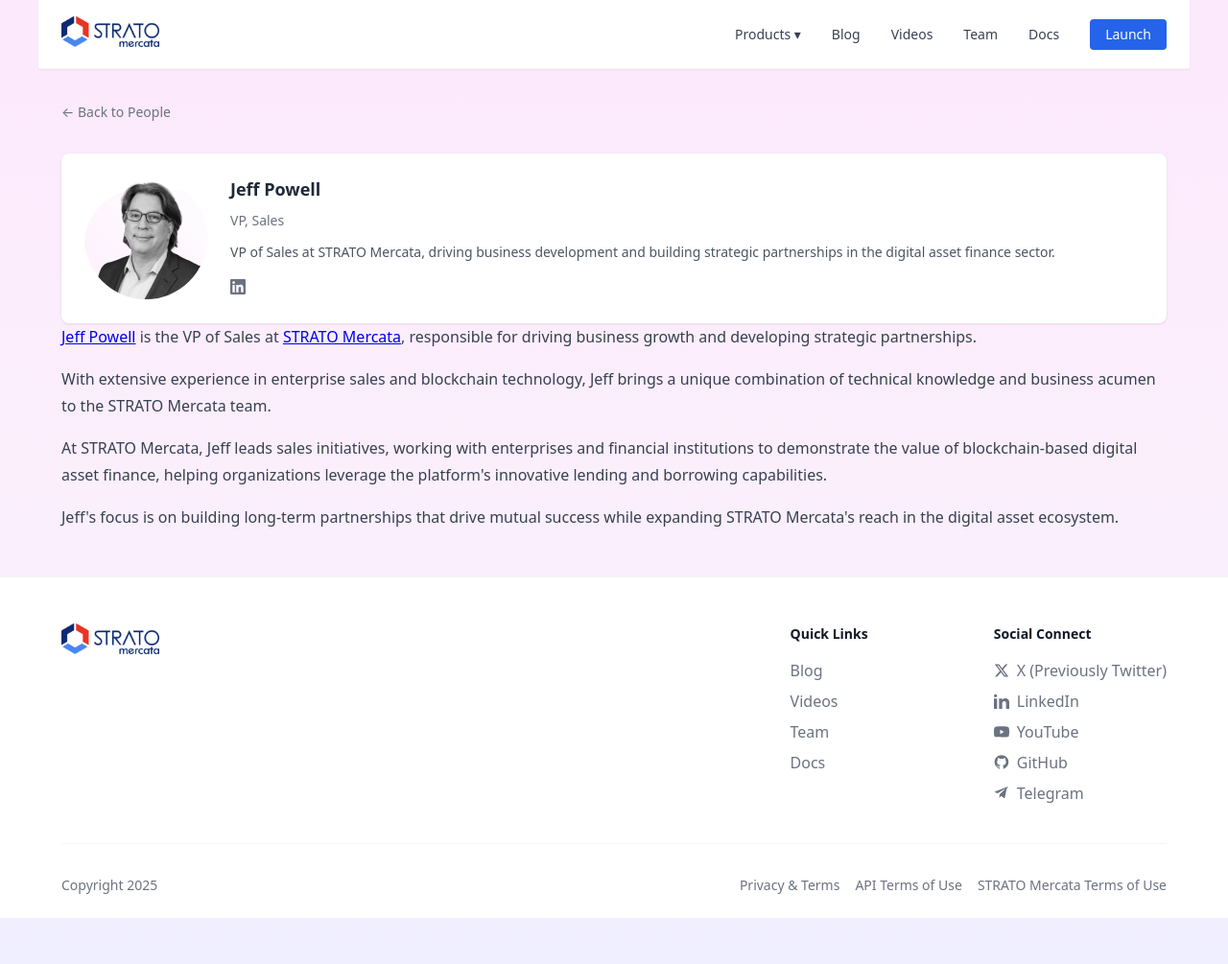
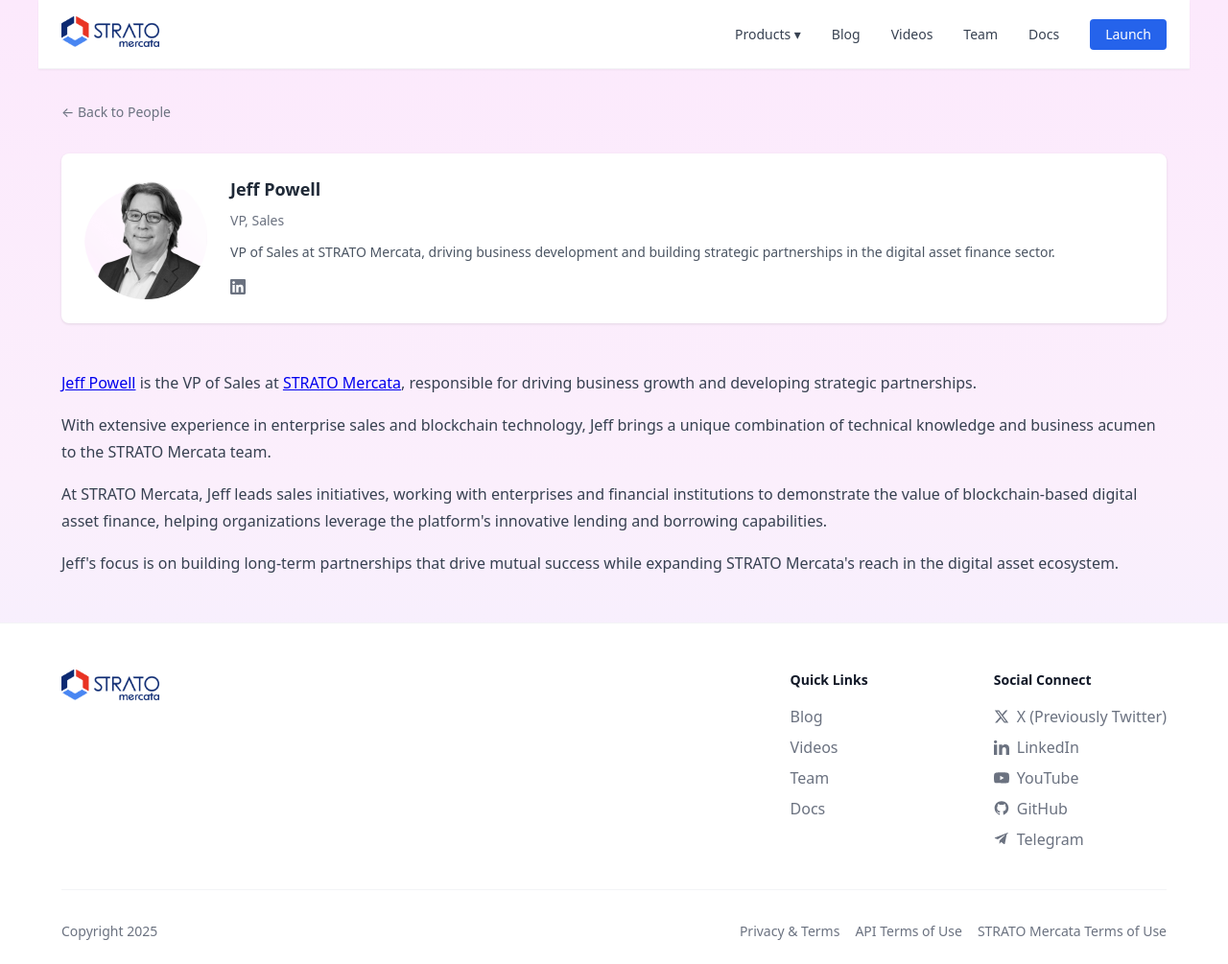
Before and after one commit to stratomercata/stratomercata-website, a Jekyll site: the page built from source/_people/jeff-powell.md, in a window 1280 px wide and 1005 px high. Shown: the whole window at 96% size. Built offline with Jekyll 4.4.1, drawn with Linux system fonts in a browser that asks for light colours.

Commit message:
Add spacing between person card and content on detail pages
Added 3rem margin-top to .person-content class to improve visual separation
between the person card (photo, name, role, social links) and the main
body content on individual person pages.

This improves readability and visual hierarchy on pages like /people/pawel-szulc/

```diff
--- a/source/assets/css/common.css
+++ b/source/assets/css/common.css
@@ -1035,6 +1035,11 @@
   box-shadow: 0 0 0 3px rgba(37, 99, 235, 0.1);
 }
 
+/* Person Detail Page Spacing */
+.person-content {
+  margin-top: 3rem;
+}
+
 @media (min-width: 1024px) {
   .blog-container {
     flex-direction: row;
```
